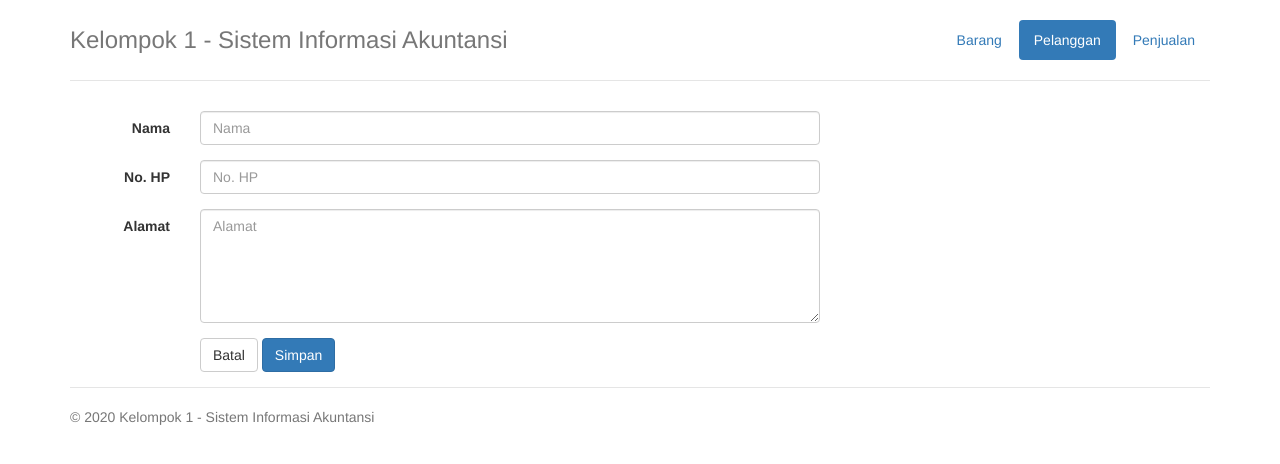
After one commit to yudfkra/SIA-PenjualanPiutang, a CodeIgniter app: page /database/pelanggan/tambah in a window 1280 px wide. The commit adds this page. Shown: the top 464 px of the page. Run offline with CodeIgniter, Linux system fonts and the light colour scheme.

Commit message:
penambahan menu pelanggan

```diff
--- a/application/controllers/Barang.php
+++ b/application/controllers/Barang.php
@@ -23,7 +23,7 @@ class Barang extends MY_Controller
         $data['view'] = 'barang/index';
 
         // set judul halaman
-        $data['title'] = 'barang';
+        $data['title'] = 'Barang';
         $this->load->view('layout', $data);
     }
 
--- /dev/null
+++ b/application/controllers/Pelanggan.php
@@ -0,0 +1,179 @@
+<?php
+defined('BASEPATH') or exit('No direct script access allowed');
+
+class Pelanggan extends MY_Controller
+{
+    public function __construct()
+    {
+        parent::__construct();
+
+        $this->load->model('pelanggan_model');
+    }
+
+    /**
+     * Menampilkan view pelanggan.
+     *
+     * @return void
+     */
+    public function index()
+    {
+        $data['list_pelanggan'] = $this->pelanggan_model->listPelanggan();
+
+        // set tampilan menggunakan view yang berada di views/pelanggan/index.php
+        $data['view'] = 'pelanggan/index';
+
+        // set judul halaman
+        $data['title'] = 'Pelanggan';
+        $this->load->view('layout', $data);
+    }
+
+    /**
+     * Fungsi untuk menampilkan form pelanggan.
+     *
+     * @return void
+     */
+    public function tambah()
+    {
+        // cek jika user menglik submit
+        if ($this->input->method() == 'post') {
+            // lakukan penambahan data pelanggan
+            $this->doTambah();
+        }
+
+        // beritahu ke view views/pelanggan/form bahwa form adalah tambah.
+        $data['form_edit'] = false;
+
+        // set tampillan menggunakan view yang erada di views/pelanggan/form.php
+        $data['view'] = 'pelanggan/form';
+
+        // set judul halaman
+        $data['title'] = 'Tambah Pelanggan';
+        $this->load->view('layout', $data);
+    }
+
+    /**
+     * Fungsi untuk menambahkan data pelanggan.
+     *
+     * @return void
+     */
+    public function doTambah()
+    {
+        // cek jika data yang diinput user telah valid
+        if ($this->validasiInput()) {
+            // mengumpulkan data yang diinput user untuk disimpan ke database.
+            $data = array(
+                'nama' => $this->input->post('nama'),
+                'no_hp' => $this->input->post('no_hp'),
+                'alamat' => $this->input->post('alamat'),
+            );
+
+            // memanggil fungsi model untuk menyimpan data.
+            $this->pelanggan_model->addPelanggan($data);
+
+            // set pesan success ke form pelanggan.
+            $this->session->set_flashdata('success_message', 'Pelanggan berhasil ditambahkan.');
+            redirect('pelanggan');
+        }
+    }
+
+    /**
+     * Fungsi dari controller untuk menampilkan dan merubah data mobil.
+     *
+     * @param int $id
+     * @return void
+     */
+    public function edit($id)
+    {
+        // mengambil data pelanggan dari database
+        $pelanggan = $this->pelanggan_model->getPelanggan($id);
+        // jika data pelanggan tidak ada di database, arahkan user kembali ke halaman daftar pelanggan
+        if (empty($pelanggan)) {
+            // set pesan error ke user.
+            $this->session->set_flashdata('error_message', 'Pelanggan tidak ditemukan');
+            redirect('pelanggan');
+        }
+
+        // jika pada user mengklik submit
+        if ($this->input->method() == 'post') {
+            // lakukan edit pelanggan.
+            $this->doEdit($pelanggan);
+        }
+
+        $data['pelanggan'] = $pelanggan;
+
+        // beritahu ke view views/pelanggan/form bahwa form adalah edit.
+        $data['form_edit'] = true;
+
+        // set tampillan menggunakan view yang erada di views/pelanggan/form.php
+        $data['view'] = 'pelanggan/form';
+
+        // set judul halaman
+        $data['title'] = 'Edit Pelanggan';
+        $this->load->view('layout', $data);
+    }
+
+    /**
+     * Fungsi untuk menambahkan data pelanggan.
+     *
+     * @return void
+     */
+    public function doEdit($pelanggan)
+    {
+        // cek jika data yang diinput user telah valid
+        if ($this->validasiInput()) {
+            // mengumpulkan data yang diinput user untuk disimpan ke database.
+            $data = array(
+                'nama' => $this->input->post('nama') ? $this->input->post('nama') : $pelanggan->nama,
+                'no_hp' => $this->input->post('no_hp') ? $this->input->post('no_hp') : $pelanggan->no_hp,
+                'alamat' => $this->input->post('alamat') ? $this->input->post('alamat') : $pelanggan->alamat,
+            );
+
+            // memanggil fungsi model untuk menyimpan data.
+            $this->pelanggan_model->updatePelanggan($pelanggan->id, $data);
+
+            // set pesan success ke form pelanggan.
+            $this->session->set_flashdata('success_message', 'Pelanggan berhasil diubah.');
+            redirect('pelanggan');
+        }
+    }
+
+    /**
+     * Fungsi untuk menghapus data pelanggan
+     *
+     * @param int $id
+     * @return void
+     */
+    public function delete($id)
+    {
+        $pelanggan = $this->pelanggan_model->getPelanggan($id);
+        // Mengecek apakah data pelanggan ada di database.
+        if (!empty($pelanggan)) {
+            // jika ada hapus data pelanggan dengan id "$id"
+            $this->pelanggan_model->deletePelanggan($id);
+
+            // set pesan sukses ke user.
+            $this->session->set_flashdata('success_message', 'Pelanggan Berhasil dihapus!');
+        } else {
+
+            // jika tidak ada data pelanggan set pesan error ke user.
+            $this->session->set_flashdata('error_message', 'Pelanggan tidak ditemukan');
+        }
+
+        // arahkan user kembali ke halaman list pelanggan.
+        redirect('pelanggan');
+    }
+
+    /**
+     * Fungsi untuk memvalidasi data yang diinput user.
+     *
+     * @return void
+     */
+    protected function validasiInput()
+    {
+        $this->form_validation->set_rules('nama', 'Nama', 'required');
+        $this->form_validation->set_rules('no_hp', 'No. HP', 'required|numeric');
+        $this->form_validation->set_rules('alamat', 'Alamat', 'required');
+
+        return $this->form_validation->run();
+    }
+}
--- /dev/null
+++ b/application/models/Pelanggan_model.php
@@ -0,0 +1,48 @@
+<?php
+defined('BASEPATH') or exit('No direct script access allowed');
+
+class Pelanggan_model extends CI_Model
+{
+    public function listPelanggan($where = array(), $where_like = array(), $orderBy = array())
+    {
+        $this->db->from('pelanggan');
+
+        if ($where) {
+            $this->db->where($where);
+        }
+
+        if ($where_like) {
+            $this->db->group_start();
+            foreach ($where_like as $kolom => $keyword) {
+                $this->db->or_like($kolom, $keyword);
+            }
+            $this->db->group_end();
+        }
+
+        $this->db->order_by("id", "DESC");
+
+        $query = $this->db->get();
+        return $query->result();
+    }
+
+    public function addPelanggan($data)
+    {
+        $this->db->insert('pelanggan', $data);
+    }
+
+    public function getPelanggan($id)
+    {
+        $query = $this->db->get_where('pelanggan', array('id' => $id));
+        return $query->row();
+    }
+
+    public function updatePelanggan($id, $data)
+    {
+        return $this->db->update('pelanggan', $data, array('id' => $id));
+    }
+
+    public function deletePelanggan($id)
+    {
+        return $this->db->where('id', $id)->delete('pelanggan');
+    }
+}
--- a/application/views/layout.php
+++ b/application/views/layout.php
@@ -13,9 +13,10 @@
         <div class="header clearfix">
             <nav>
                 <ul class="nav nav-pills pull-right">
-                    <li role="presentation" class="<?php echo $this->uri->segment(1) == 'barang' ? 'active' : '' ?>"><a href="<?php echo site_url('barang'); ?>">Barang</a></li>
-                    <li role="presentation" class="<?php echo $this->uri->segment(1) == '' || $this->uri->segment(1) == 'penjualan' ? 'active' : '' ?>"><a href="<?php echo site_url(); ?>">Penjualan</a></li>
-                    <li role="presentation" class="<?php echo $this->uri->segment(1) == 'penjualan' && $this->uri->segment(2) == 'laporan' ? 'active' : '' ?>"><a href="<?php echo site_url('penjualan/laporan'); ?>">Laporan</a></li>
+                    <li role="presentation" class="<?php echo $this->uri->segment(1) == '' || $this->uri->segment(1) == 'barang' ? 'active' : '' ?>"><a href="<?php echo site_url('barang'); ?>">Barang</a></li>
+                    <li role="presentation" class="<?php echo $this->uri->segment(1) == 'pelanggan' ? 'active' : '' ?>"><a href="<?php echo site_url('pelanggan'); ?>">Pelanggan</a></li>
+                    <li role="presentation" class="<?php echo $this->uri->segment(1) == 'penjualan' ? 'active' : '' ?>"><a href="<?php echo site_url('penjualan'); ?>">Penjualan</a></li>
+                    <!-- <li role="presentation" class="<?php echo $this->uri->segment(1) == 'penjualan' && $this->uri->segment(2) == 'laporan' ? 'active' : '' ?>"><a href="<?php echo site_url('penjualan/laporan'); ?>">Laporan</a></li> -->
                 </ul>
             </nav>
             <h3 class="text-muted"><?php echo APP_NAME; ?></h3>
--- /dev/null
+++ b/application/views/pelanggan/form.php
@@ -0,0 +1,37 @@
+<div class="row">
+    <div class="col-md-8">
+        <?php
+            // cek jika $form_edit adalah true jika false maka akan diarahkan ke tambah.
+            $fungsi = $form_edit ? 'edit/' . $pelanggan->id : 'tambah';
+        ?>
+        <?php echo form_open_multipart("pelanggan/" . $fungsi, array('class' => 'form-horizontal', 'autocomplete' => 'off')); ?>
+            <div class="form-group <?php echo form_error('nama') ? 'has-error' : ''; ?>">
+                <label for="input-nama" class="col-sm-2 control-label">Nama</label>
+                <div class="col-sm-10">
+                    <input type="text" name="nama" class="form-control" id="input-nama" placeholder="Nama" value="<?php echo set_value('nama', $form_edit ? $pelanggan->nama : null); ?>">
+                    <?php echo form_error('nama', '<span class="help-block">', '</span>'); ?>
+                </div>
+            </div>
+            <div class="form-group <?php echo form_error('no_hp') ? 'has-error' : ''; ?>">
+                <label for="input-no_hp" class="col-sm-2 control-label">No. HP</label>
+                <div class="col-sm-10">
+                    <input type="text" name="no_hp" class="form-control" id="input-no_hp" placeholder="No. HP" value="<?php echo set_value('no_hp', $form_edit ? $pelanggan->no_hp : null); ?>">
+                    <?php echo form_error('no_hp', '<span class="help-block">', '</span>'); ?>
+                </div>
+            </div>
+            <div class="form-group <?php echo form_error('alamat') ? 'has-error' : ''; ?>">
+                <label for="input-alamat" class="col-sm-2 control-label">Alamat</label>
+                <div class="col-sm-10">
+                    <textarea name="alamat" id="input-alamat" cols="20" rows="5" class="form-control" placeholder="Alamat"><?php echo set_value('alamat', $form_edit ? $pelanggan->alamat : null); ?></textarea>
+                    <?php echo form_error('alamat', '<span class="help-block">', '</span>'); ?>
+                </div>
+            </div>
+            <div class="form-group">
+                <div class="col-sm-offset-2 col-sm-10">
+                    <a href="<?php echo site_url("pelanggan"); ?>" class="btn btn-default">Batal</a>
+                    <button type="submit" name="submit" class="btn btn-primary">Simpan</button>
+                </div>
+            </div>
+        <?php echo form_close(); ?>
+    </div>
+</div>
```
Also changed, not shown: application/views/pelanggan/index.php (added, +42 -0 lines).
